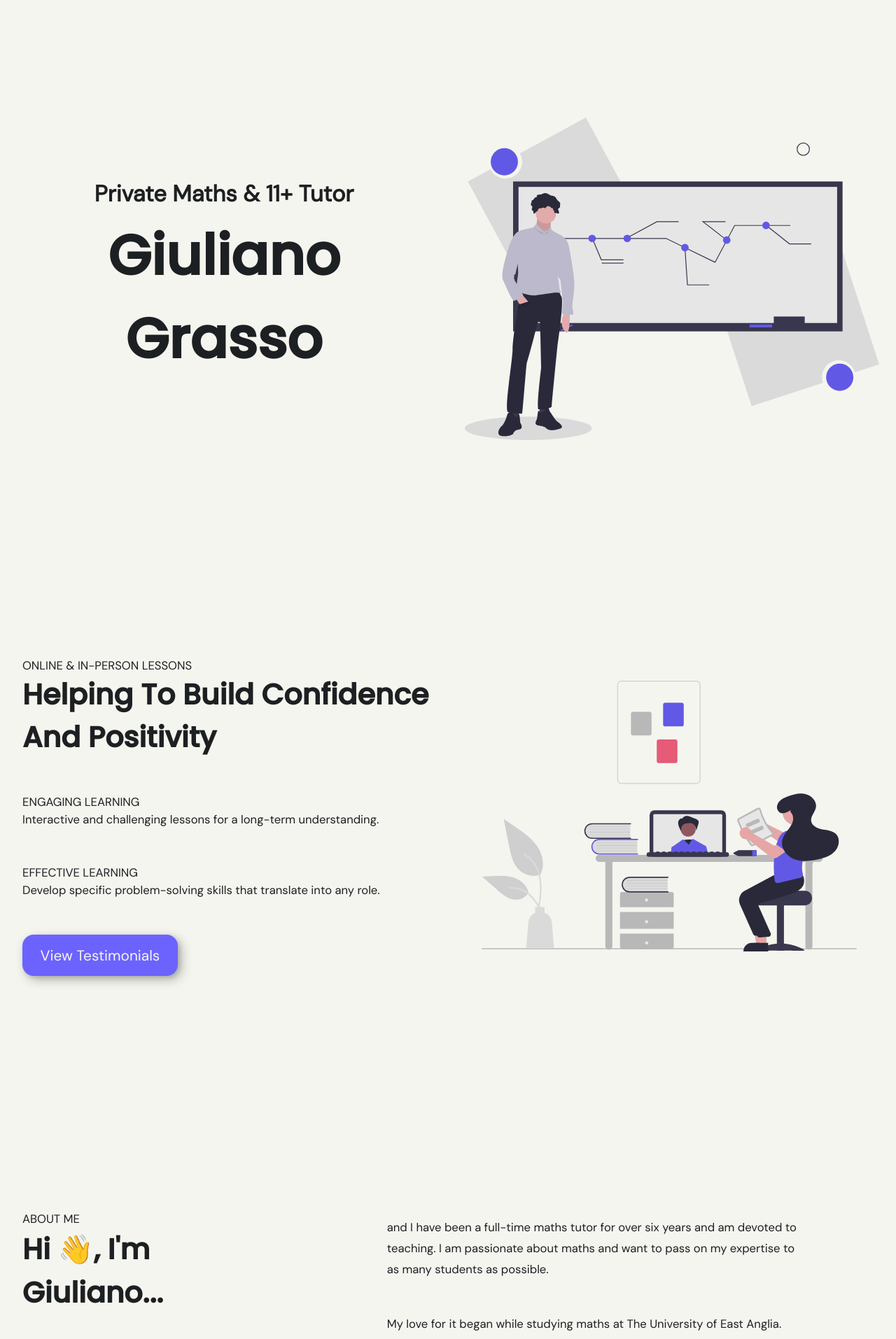
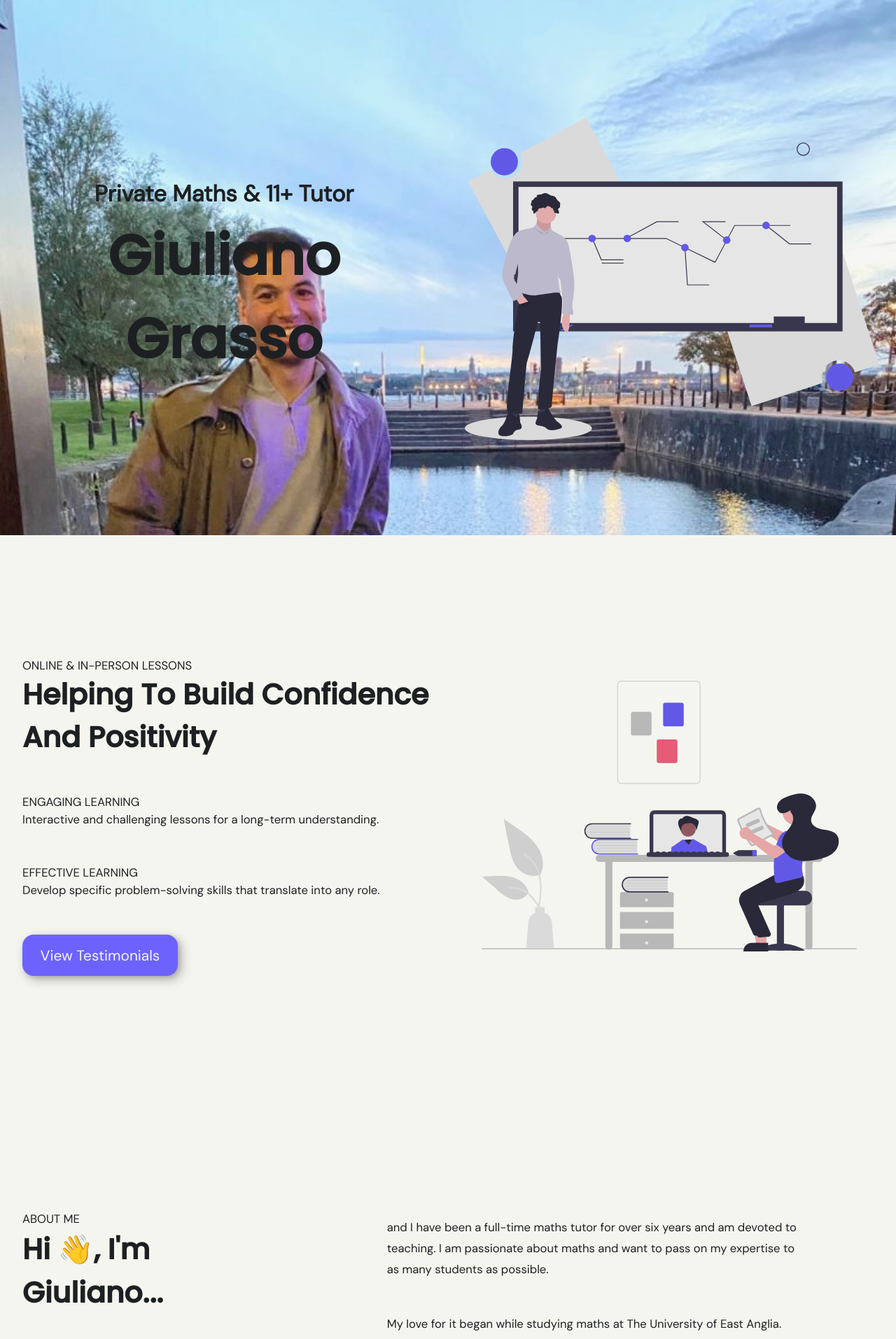
Before and after one commit to GG1982/ggmaths-site2, a Jekyll site: the page built from index.html, in a window 1280 px wide. Shown: the top 1914 px of the page at 70% size. Built offline with Jekyll 4.4.1, drawn with Linux system fonts in a browser that asks for light colours; nearby versions of some CDN libraries.

Commit message:
test image link

```diff
--- a/_sass/main.scss
+++ b/_sass/main.scss
@@ -138,7 +138,8 @@
   grid-template-columns: repeat(auto-fit, minmax(325px, 1fr));
   min-height: 85vh;
   padding-top: 2em;
-  background-image: url("assets/images/wave\ \(9\).svg");
+  // background-image: url("/assets/images/wave\ \(9\).svg");
+  background-image: url(/assets/images/me.jpg);
   background-repeat: no-repeat;
   background-size: cover;
   margin-bottom: 10rem;
@@ -342,7 +343,8 @@
   display: grid;
   grid-template-columns: repeat(auto-fit, minmax(205px, 1fr));
   min-height: 75vh;
-  background-image: url("assets/images/wave\ \(10\).svg");
+  // background-image: url("assets/images/wave\ \(10\).svg");
+  background-image: url('/assets/images/undraw_education_f8ru.svg');
   background-repeat: no-repeat;
   background-size: cover;
 }
```
